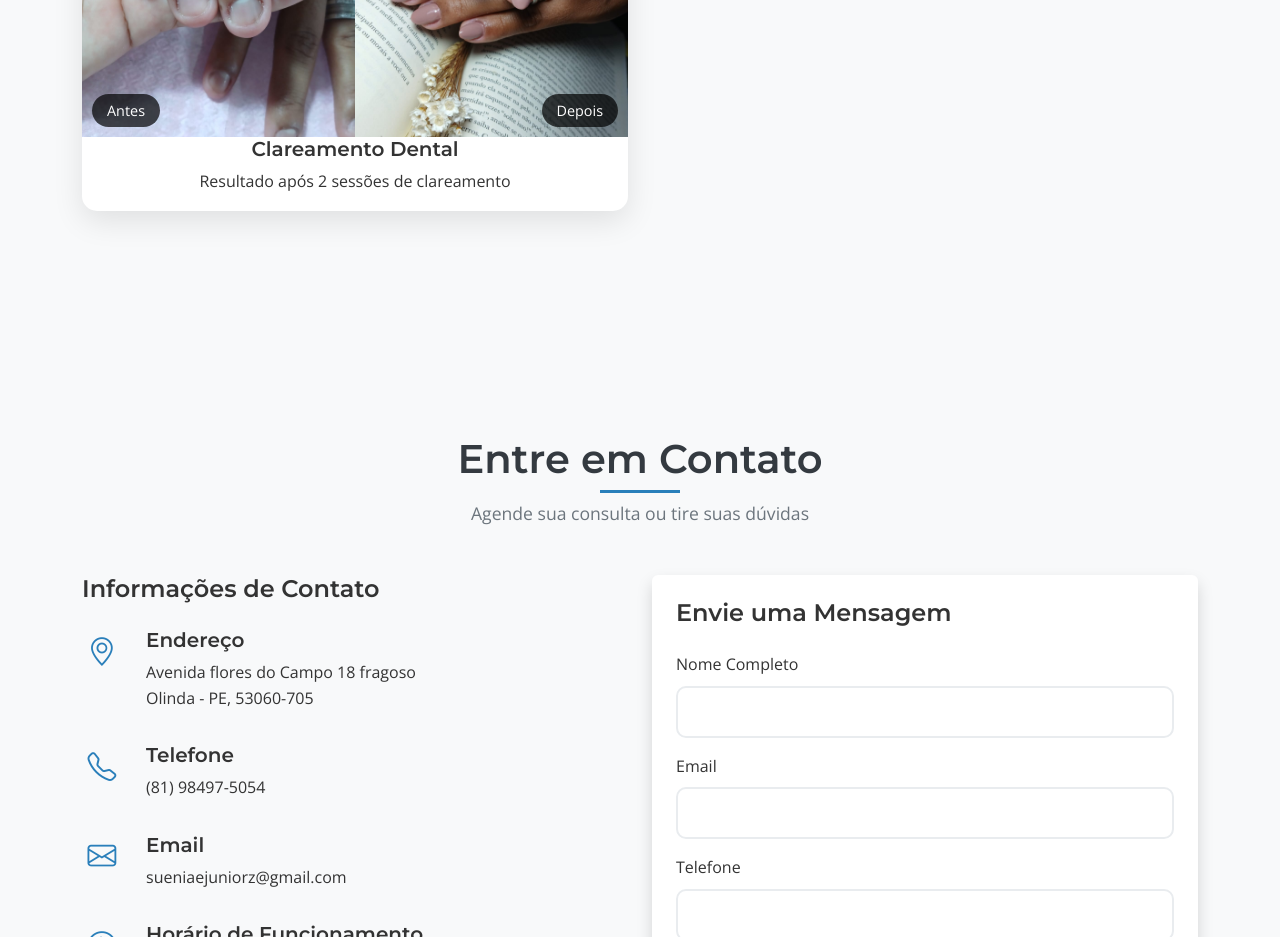
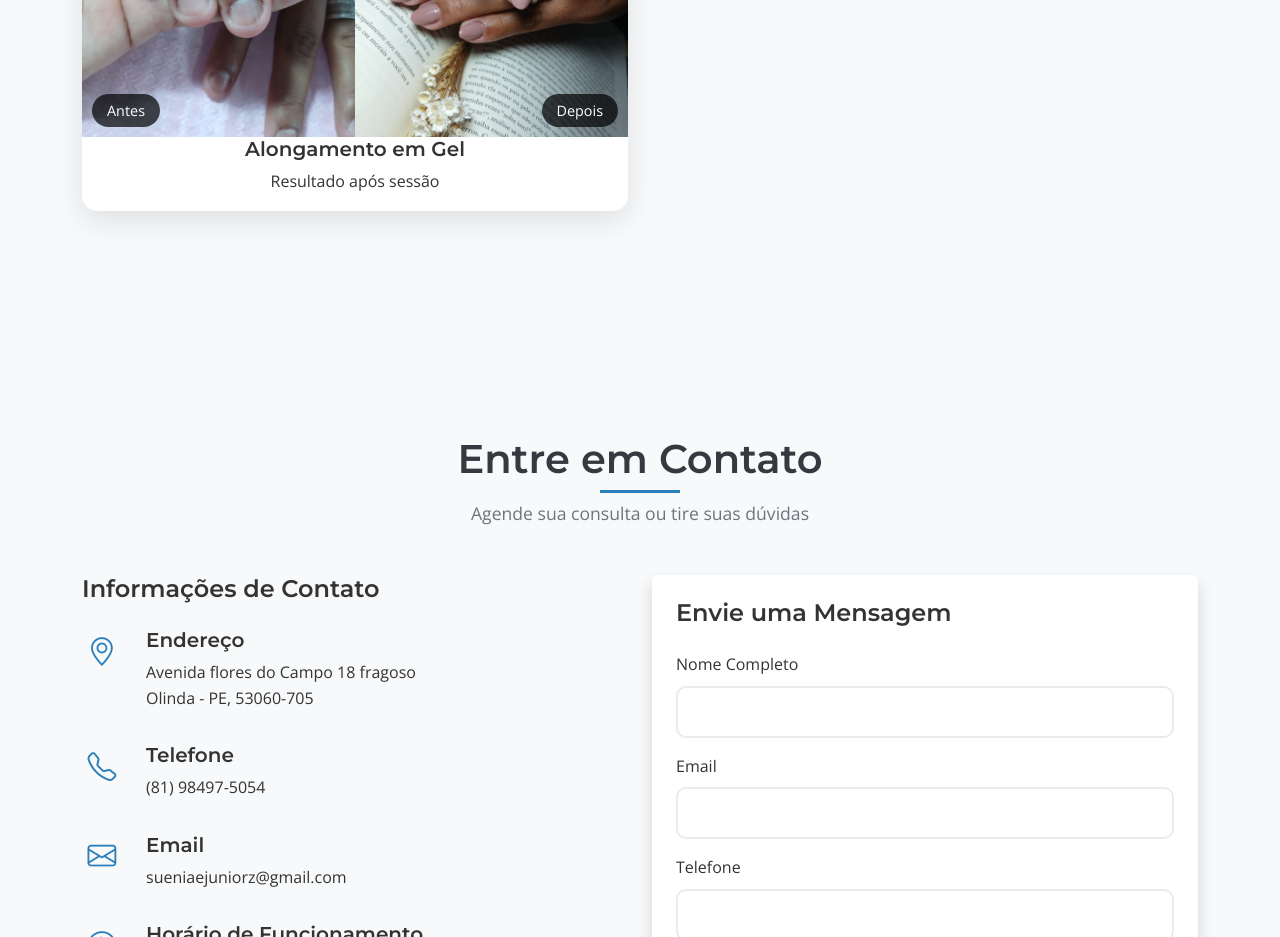
Before and after one commit to guilherme-silva081/landing-page-Nails, a plain HTML site: page index.html in a window 1280 px wide. Shown: the part 3260-4197 px from the top of the page. Drawn offline with nearby package versions, Linux system fonts and the light colour scheme.

Commit message:
site pronto para postagem

```diff
--- a/index.html
+++ b/index.html
@@ -231,8 +231,8 @@
                             </div>
                         </div>
                         <div class="card-body text-center">
-                            <h5>Clareamento Dental</h5>
-                            <p>Resultado após 2 sessões de clareamento</p>
+                            <h5>Alongamento em Gel</h5>
+                            <p>Resultado após sessão </p>
                         </div>
                     </div>
                 </div>
@@ -466,8 +466,6 @@
                     <div class="footer-links">
                         <h5>Serviços</h5>
                         <ul>
-
-
                             <li><a href="#servicos">Alongamento em Gel</a></li>
                             <li><a href="#servicos">Esmaltação em Gel</a></li>
                             <li><a href="#servicos">Nail Art Personalizada</a></li>
```
